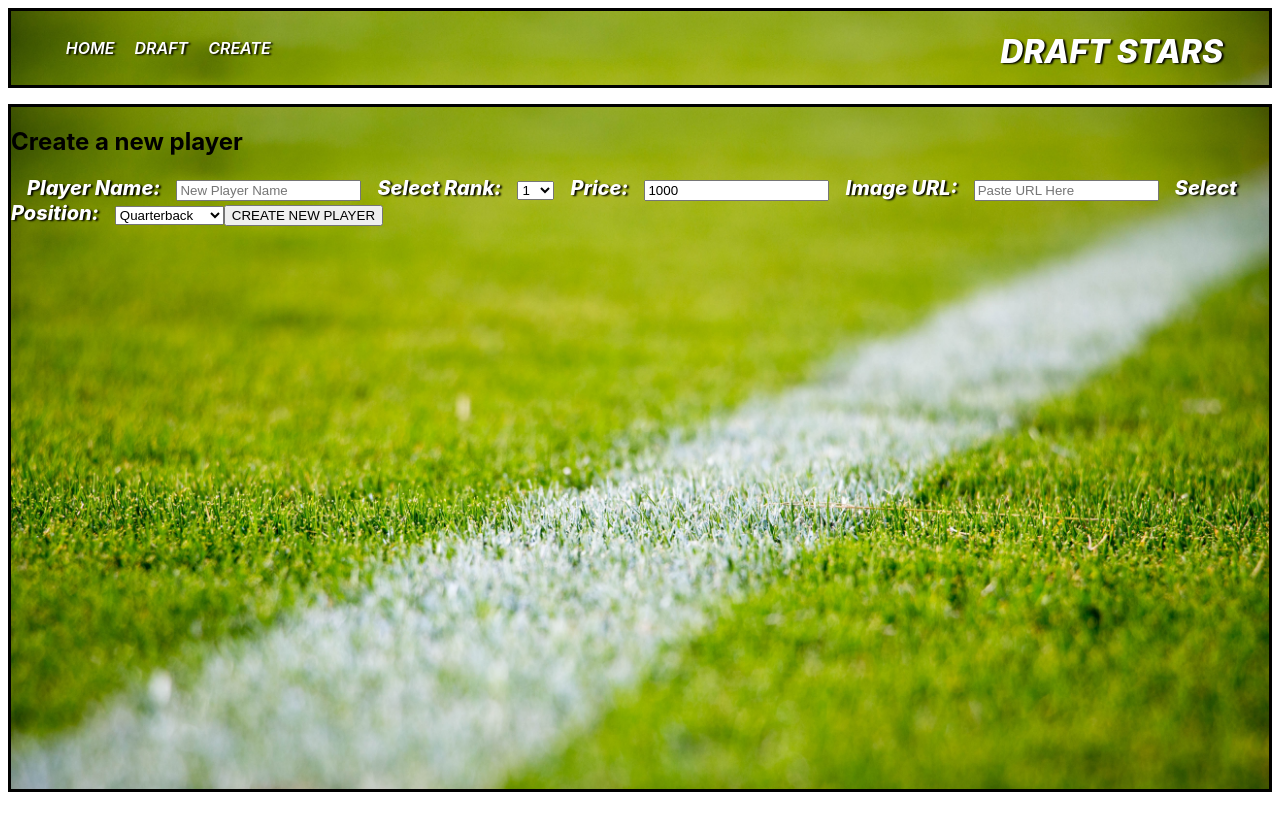
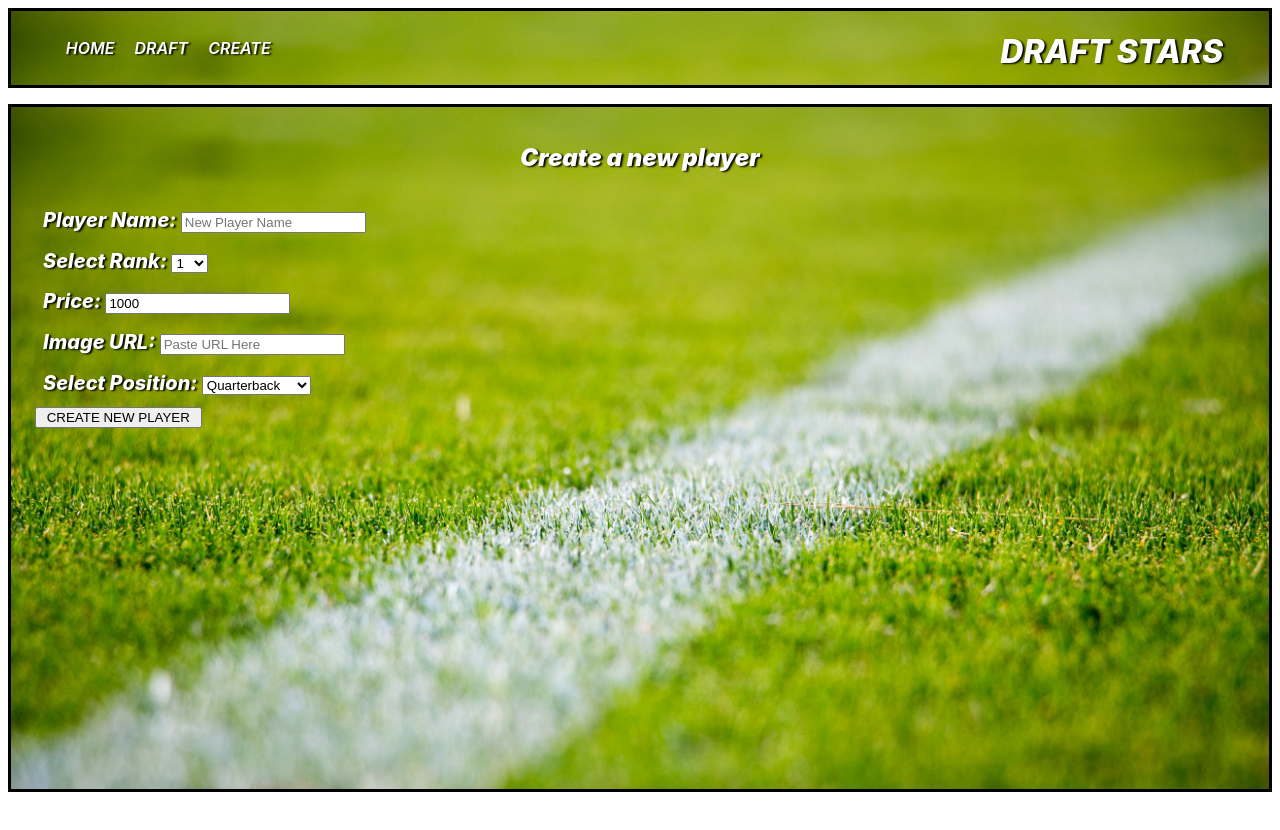
Before and after one commit to ahellam/draft-stars, a React (Create React App) app: page /create in a window 1280 px wide. Shown: the top 830 px of the page. Built offline with nearby package versions, Linux system fonts and the light colour scheme; data requests are answered from the project's data file.

Commit message:
some create css done

```diff
--- a/src/App.js
+++ b/src/App.js
@@ -39,7 +39,7 @@ function App() {
               <Home />
             </Route>
             <Route path="/draft">
-              <DraftPlayers players={players} />
+              <DraftPlayers players={players} setPlayers={setPlayers}/>
             </Route>
             <Route path="/create">
               <Create onAddPlayer={handleAddPlayer}/>
--- a/src/Create.js
+++ b/src/Create.js
@@ -1,5 +1,5 @@
 import React, { useState } from "react";
-
+import './create.css';
 
 
 function Create({onAddPlayer}) {
@@ -9,7 +9,6 @@ function Create({onAddPlayer}) {
   const [newPrice, setNewPrice] = useState(1000)
   const [newImage, setNewImage] = useState('')
   const [newPosition, setNewPosition] = useState("QB")
-
 
   function handleSubmit(e) {
     e.preventDefault()
@@ -31,14 +30,11 @@ function Create({onAddPlayer}) {
     .then(res => res.json())
     .then(onAddPlayer(formData))
 
-
-
     setNewName('')
     setNewRank(1)
     setNewPrice(1000)
     setNewImage('')
     setNewPosition("QB")
-
   }
 
   function handleRankChange (e) {
@@ -49,21 +45,26 @@ function Create({onAddPlayer}) {
   }
 
   return (
-    <div className="create">
+    <div id="create" className="create">
 
       <h2>Create a new player</h2>
 
-      <form onSubmit={handleSubmit}>
+      <form className="playerform" onSubmit={handleSubmit}>
 
-        <label htmlFor="name">Player Name:</label>
-        <input type="text"
+        <div className="playerName">
+          <label htmlFor="name">Player Name: </label>
+          <input
+            type="text"
             id="name"
+            className="name"
             placeholder="New Player Name"
             value={newName}
             onChange={e => setNewName(e.target.value)}>
           </input>
+        </div>
 
-        <label htmlFor="rank">Select Rank:</label>
+        <div className="playerRank">
+          <label htmlFor="rank">Select Rank: </label>
           <select id="rank" value={newRank} onChange={handleRankChange}>
             <option value="1">1</option>
             <option value="2">2</option>
@@ -76,28 +77,37 @@ function Create({onAddPlayer}) {
             <option value="9">9</option>
             <option value="10">10</option>
           </select>
+        </div>
 
-        <label htmlFor="price">Price:</label>
-        <input type="text"
+        <div className="playerPrice">
+          <label htmlFor="price">Price: </label>
+          <input
+            type="text"
             id="price"
             value={newPrice}
-        readOnly
-       ></input>
+            readOnly>
+          </input>
+        </div>
 
-        <label htmlFor="imgUrl">Image URL:</label>
-        <input type="text"
+        <div className="playerImg">
+          <label htmlFor="imgUrl">Image URL: </label>
+          <input
+            type="text"
             id="imgUrl"
             placeholder="Paste URL Here"
             value={newImage}
             onChange={e => setNewImage(e.target.value)}>
           </input>
+        </div>
 
-        <label htmlFor="position">Select Position:</label>
+        <div className="playerPosition">
+          <label htmlFor="position">Select Position: </label>
           <select id="position" value={newPosition} onChange={e => setNewPosition(e.target.value)}>
             <option value="QB">Quarterback</option>
             <option value="WR">Wide Receiver</option>
           </select>
-        <input type="submit" value="CREATE NEW PLAYER" />
+        </div>
+        <input className="submit" type="submit" value=" CREATE NEW PLAYER " />
       </form>
     </div>
   );
--- a/src/DraftPlayers.js
+++ b/src/DraftPlayers.js
@@ -4,13 +4,33 @@ import './draftPlayers.css';
 import { useState } from "react";
 
 
-function DraftPlayers({ players }) {
+function DraftPlayers({ players, setPlayers }) {
   const [selectedQB, setSelectedQB] = useState();
   const [selectedWR, setSelectedWR] = useState();
   const [money, setMoney] = useState(1100)
   // console.log("inDraft", selectedQB)
 
+  function handleDraft(player) {
 
+    const draftedPlayer = {...player, drafted: true}
+    const newPlayers = players.map( p => p.id === player.id ? draftedPlayer : p )
+
+    if (player.price <= money){
+      setPlayers(newPlayers)
+      setMoney(money - player.price)
+    } else {
+      alert("YOU CANT DO THAT")
+    }
+  }
+
+
+  function handleCut(player) {
+    const draftedPlayer = {...player, drafted: false}
+    const newPlayers = players.map( p => p.id === player.id ? draftedPlayer : p )
+
+    setPlayers(newPlayers)
+    setMoney(money + player.price)
+  }
 
   return (
     <div className="DraftPlayers">
@@ -38,7 +58,8 @@ function DraftPlayers({ players }) {
       <div className="QBCard">
         {selectedQB && <PlayerCard
         selectedPlayer={players.find((player) => player.id === parseInt(selectedQB))}
-
+        handleDraft={handleDraft}
+        handleCut={handleCut}
         />}
       </div>
 
@@ -64,7 +85,8 @@ function DraftPlayers({ players }) {
       <div className="WRCard">
         {selectedWR && <PlayerCard
         selectedPlayer={players.find((player) => player.id === parseInt(selectedWR))}
-        // toggleDrafted={toggleDrafted}
+        handleDraft={handleDraft}
+        handleCut={handleCut}
         />}
       </div>
 
--- a/src/PlayerCard.js
+++ b/src/PlayerCard.js
@@ -1,7 +1,7 @@
 import React from 'react'
 import './card.css';
 
-function PlayerCard({selectedPlayer}) {
+function PlayerCard({selectedPlayer, handleDraft, handleCut}) {
   // console.log("in card", selectedPlayer)
 
   const defaultImg = "https://www.kindpng.com/picc/m/97-971258_transparent-football-helmet-clipart-black-and-white-football.png"
@@ -9,6 +9,10 @@ function PlayerCard({selectedPlayer}) {
   // function toggleDrafted (player) {
   //   console.log(player)
   // }
+  function handleClick(){
+
+    selectedPlayer.drafted ? handleCut(selectedPlayer) : handleDraft(selectedPlayer)
+  }
 
   return (
     <div className="PlayerCard">
@@ -20,7 +24,7 @@ function PlayerCard({selectedPlayer}) {
         <div className="PlayerRating">Rank: #{selectedPlayer.rank}</div>
         <div className="PlayerPrice">Price: ${selectedPlayer.price}</div>
       </div>
-      <button className="DraftCutButton" >
+      <button className="DraftCutButton" onClick={handleClick} >
         {selectedPlayer.drafted ? "CUT" : "DRAFT"}
       </button>
 
--- /dev/null
+++ b/src/create.css
@@ -0,0 +1,53 @@
+#create  {
+
+  padding: 1rem;
+  text-align: center;
+  /* display: grid;
+  grid-template-columns: 1fr 1fr 1fr;
+  grid-template-rows: 20vh 20vh 20vh; */
+}
+
+.create h2 {
+  text-align: center;
+
+  grid-column-start: 2;
+  color: white;
+  font-style: italic;
+  font-weight: 900;
+  text-shadow: 2px 1px 2px rgb(0, 0, 0);
+}
+
+.playerform {
+  text-align: left;
+  color: white;
+  font-style: italic;
+  font-size: 2.5vh;
+  font-weight: 800;
+  text-shadow: 2px 1px 2px rgb(0, 0, 0);
+  padding: .5rem;
+}
+
+.playerform .playerName {
+    padding: .5rem;
+}
+
+.playerform .playerRank {
+    padding: .5rem;
+}
+
+.playerform .playerPrice {
+    padding: .5rem;
+}
+
+.playerform .playerImg {
+    padding: .5rem;
+}
+
+.playerform .playerPosition {
+    padding: .5rem;
+}
+
+.playerform .submit {
+    align-self: center !important;
+
+}
--- a/src/draftPlayers.css
+++ b/src/draftPlayers.css
@@ -44,7 +44,7 @@
     grid-row-start: 3;
 }
 
-label {
+.DraftPlayers label {
     color: white;
     font-style: italic;
     font-size: 2.5vh;
```
Lines whose indentation alone changed are shown as unchanged.
